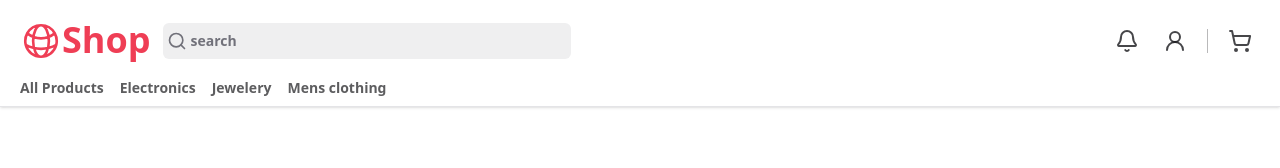
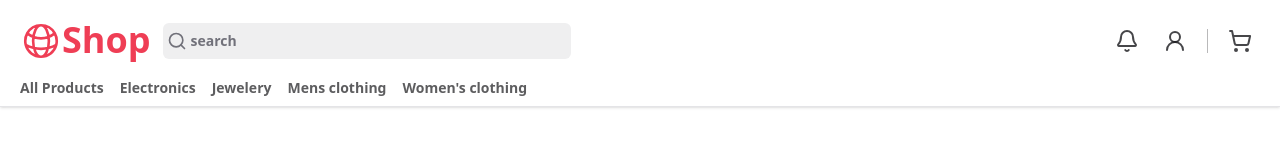
Before and after one commit to hossein-jorfi/Shop-Next.js, a Next.js app: page / in a window 1280 px wide. Shown: the top 168 px of the page. Built offline with nearby package versions, Linux system fonts and the light colour scheme.

Commit message:
categories

```diff
--- a/src/components/sections/top-nav/bottom-section.tsx
+++ b/src/components/sections/top-nav/bottom-section.tsx
@@ -17,6 +17,10 @@ const ITEMS = [
   },
   {
     title: "Mens clothing",
+    href: "#",
+  },
+  {
+    title: "Women's clothing",
     href: "#",
   },
 ];
```
